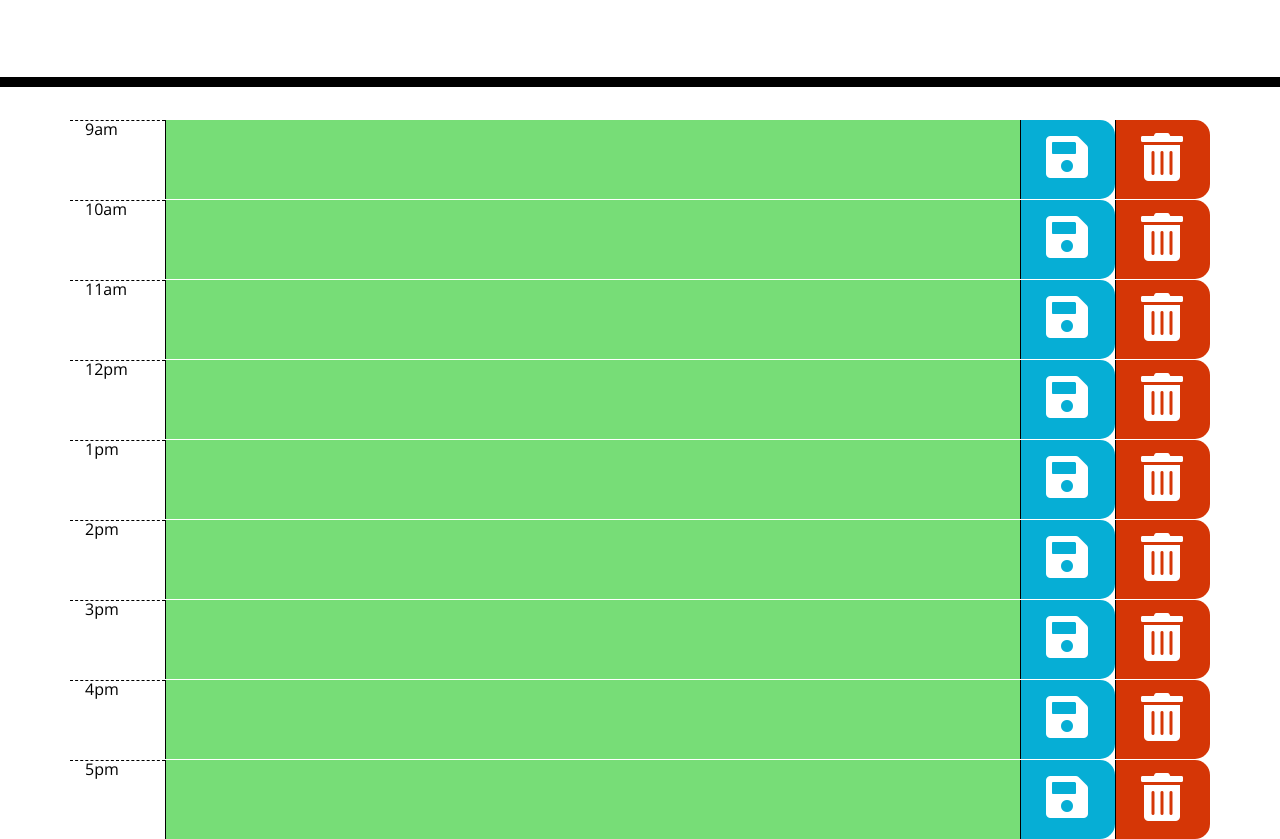
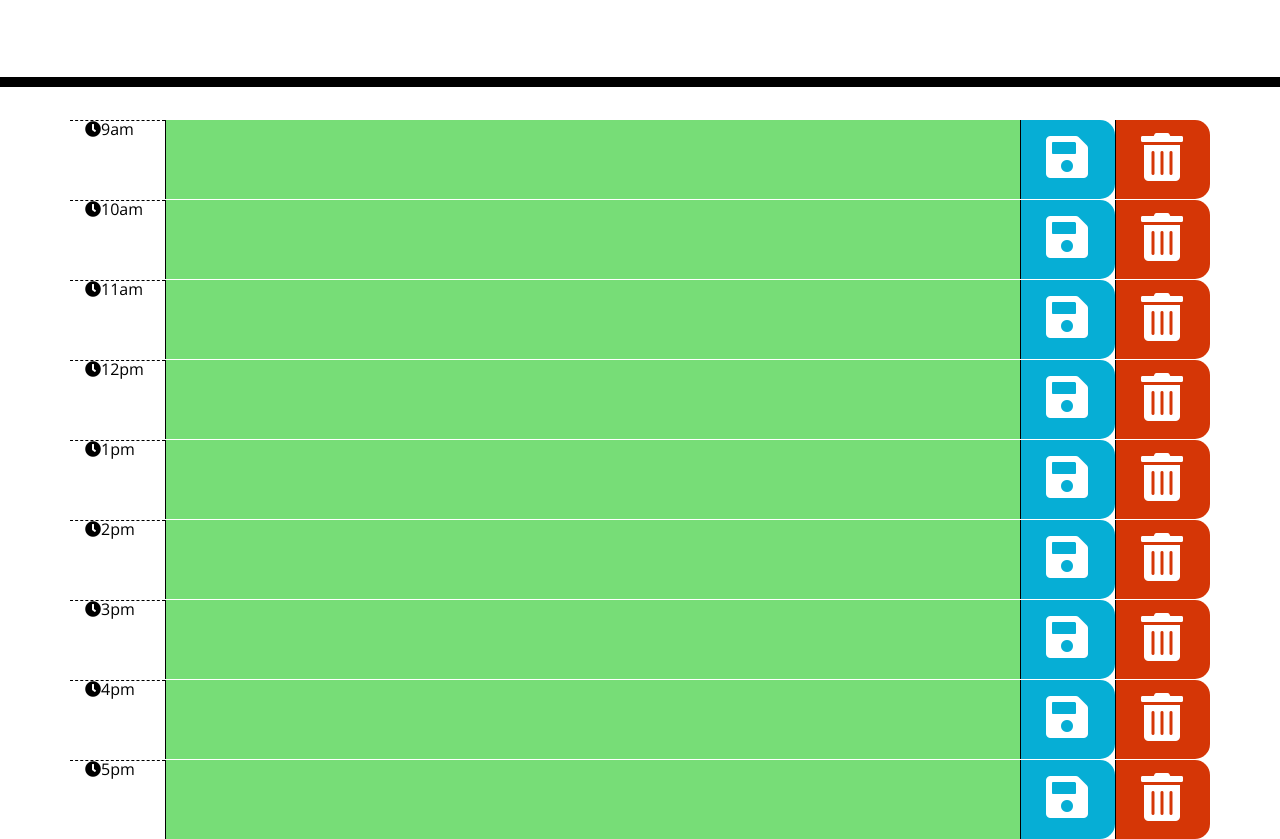
Before and after one commit to cedean1029/challenge5workdayscheduler, a plain HTML site: page index.html in a window 1280 px wide. Shown: the part 181-1020 px from the top of the page. Drawn offline with nearby package versions, Linux system fonts and the light colour scheme.

Commit message:
added styling

```diff
--- a/index.html
+++ b/index.html
@@ -24,55 +24,55 @@
   <div class="container">
     <!-- Timeblocks go here -->
     <div class="row">
-      <div class="col-12 col-lg-1 hour">9am</div>
+      <div class="col-12 col-lg-1 hour"><i class="fas fa-clock"></i>9am</div>
       <textarea class="col-12 col-lg-9" id="9"></textarea>
       <div class="col-12 col-lg-1 saveBtn"><i class="fas fa-save fa-3x center"></i></div>
       <div class="col-12 col-lg-1 deleteBtn"><i class="fas fa-trash-alt fa-3x center"></i></div>
     </div>
     <div class="row">
-      <div class="col-12 col-lg-1 hour">10am</div>
+      <div class="col-12 col-lg-1 hour"><i class="fas fa-clock"></i>10am</div>
       <textarea class="col-12 col-lg-9" id="10"></textarea>
       <div class="col-12 col-lg-1 saveBtn"><i class="fas fa-save fa-3x center"></i></div>
       <div class="col-12 col-lg-1 deleteBtn"><i class="fas fa-trash-alt fa-3x center"></i></div>
     </div>
     <div class="row">
-      <div class="col-12 col-lg-1 hour">11am</div>
+      <div class="col-12 col-lg-1 hour"><i class="fas fa-clock"></i>11am</div>
       <textarea class="col-12 col-lg-9" id="11"></textarea>
       <div class="col-12 col-lg-1 saveBtn"><i class="fas fa-save fa-3x center"></i></div>
       <div class="col-12 col-lg-1 deleteBtn"><i class="fas fa-trash-alt fa-3x center"></i></div>
     </div>
     <div class="row">
-      <div class="col-12 col-lg-1 hour">12pm</div>
+      <div class="col-12 col-lg-1 hour"><i class="fas fa-clock"></i>12pm</div>
       <textarea class="col-12 col-lg-9" id="12"></textarea>
       <div class="col-12 col-lg-1 saveBtn"><i class="fas fa-save fa-3x center"></i></div>
       <div class="col-12 col-lg-1 deleteBtn"><i class="fas fa-trash-alt fa-3x center"></i></div>
     </div>
     <div class="row">
-      <div class="col-12 col-lg-1 hour">1pm</div>
+      <div class="col-12 col-lg-1 hour"><i class="fas fa-clock"></i>1pm</div>
       <textarea class="col-12 col-lg-9" id="13"></textarea>
       <div class="col-12 col-lg-1 saveBtn"><i class="fas fa-save fa-3x center"></i></div>
       <div class="col-12 col-lg-1 deleteBtn"><i class="fas fa-trash-alt fa-3x center"></i></div>
     </div>
     <div class="row">
-      <div class="col-12 col-lg-1 hour">2pm</div>
+      <div class="col-12 col-lg-1 hour"><i class="fas fa-clock"></i>2pm</div>
       <textarea class="col-12 col-lg-9" id="14"></textarea>
       <div class="col-12 col-lg-1 saveBtn"><i class="fas fa-save fa-3x center"></i></div>
       <div class="col-12 col-lg-1 deleteBtn"><i class="fas fa-trash-alt fa-3x center"></i></div>
     </div>
     <div class="row">
-      <div class="col-12 col-lg-1 hour">3pm</div>
+      <div class="col-12 col-lg-1 hour"><i class="fas fa-clock"></i>3pm</div>
       <textarea class="col-12 col-lg-9" id="15"></textarea>
       <div class="col-12 col-lg-1 saveBtn"><i class="fas fa-save fa-3x center"></i></div>
       <div class="col-12 col-lg-1 deleteBtn"><i class="fas fa-trash-alt fa-3x center"></i></div>
     </div>
     <div class="row">
-      <div class="col-12 col-lg-1 hour">4pm</div>
+      <div class="col-12 col-lg-1 hour"><i class="fas fa-clock"></i>4pm</div>
       <textarea class="col-12 col-lg-9" id="16"></textarea>
       <div class="col-12 col-lg-1 saveBtn"><i class="fas fa-save fa-3x center"></i></div>
       <div class="col-12 col-lg-1 deleteBtn"><i class="fas fa-trash-alt fa-3x center"></i></div>
     </div>
     <div class="row">
-      <div class="col-12 col-lg-1 hour">5pm</div>
+      <div class="col-12 col-lg-1 hour"><i class="fas fa-clock"></i>5pm</div>
       <textarea class="col-12 col-lg-9" id="17"></textarea>
       <div class="col-12 col-lg-1 saveBtn"><i class="fas fa-save fa-3x center"></i></div>
       <div class="col-12 col-lg-1 deleteBtn"><i class="fas fa-trash-alt fa-3x center"></i></div>
```
